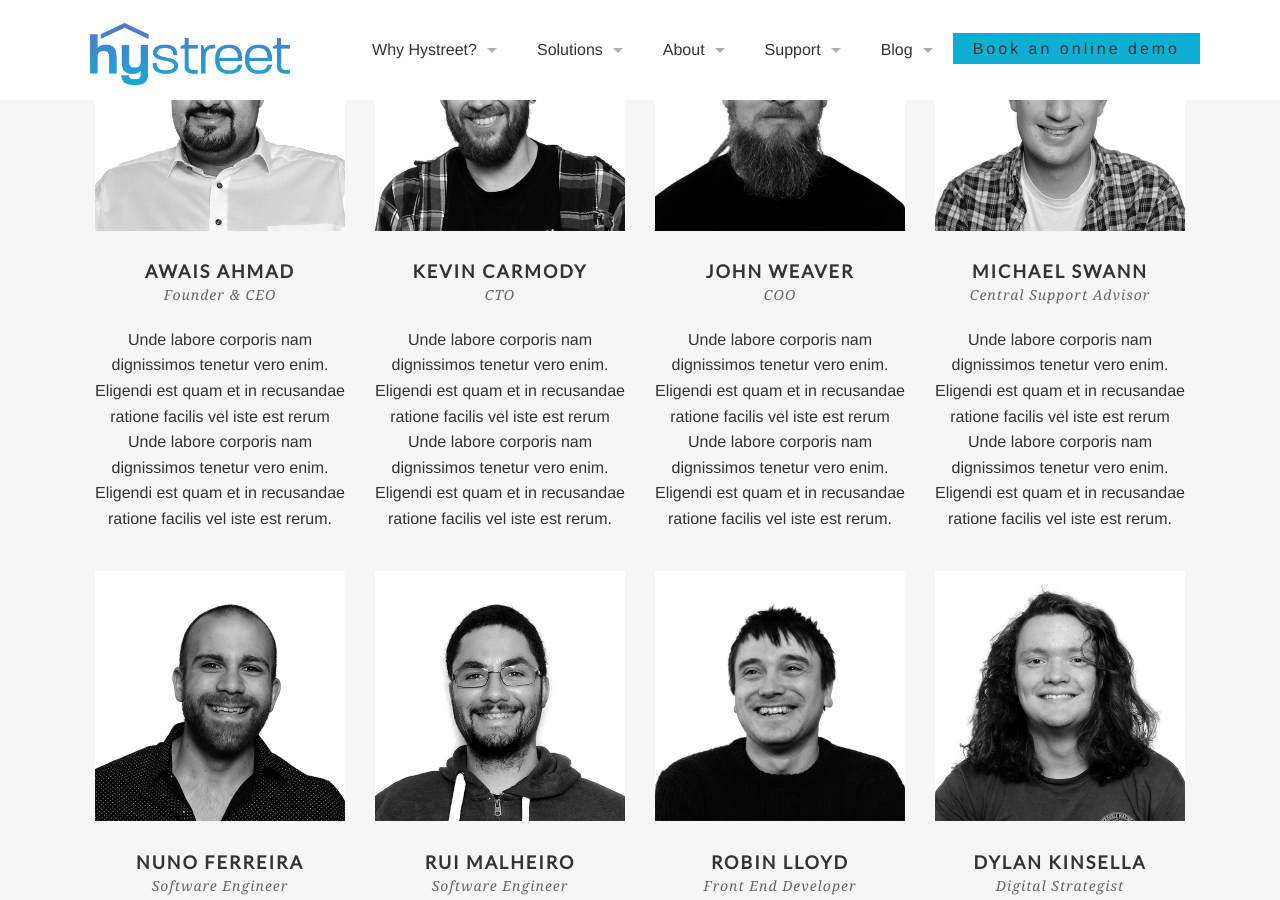
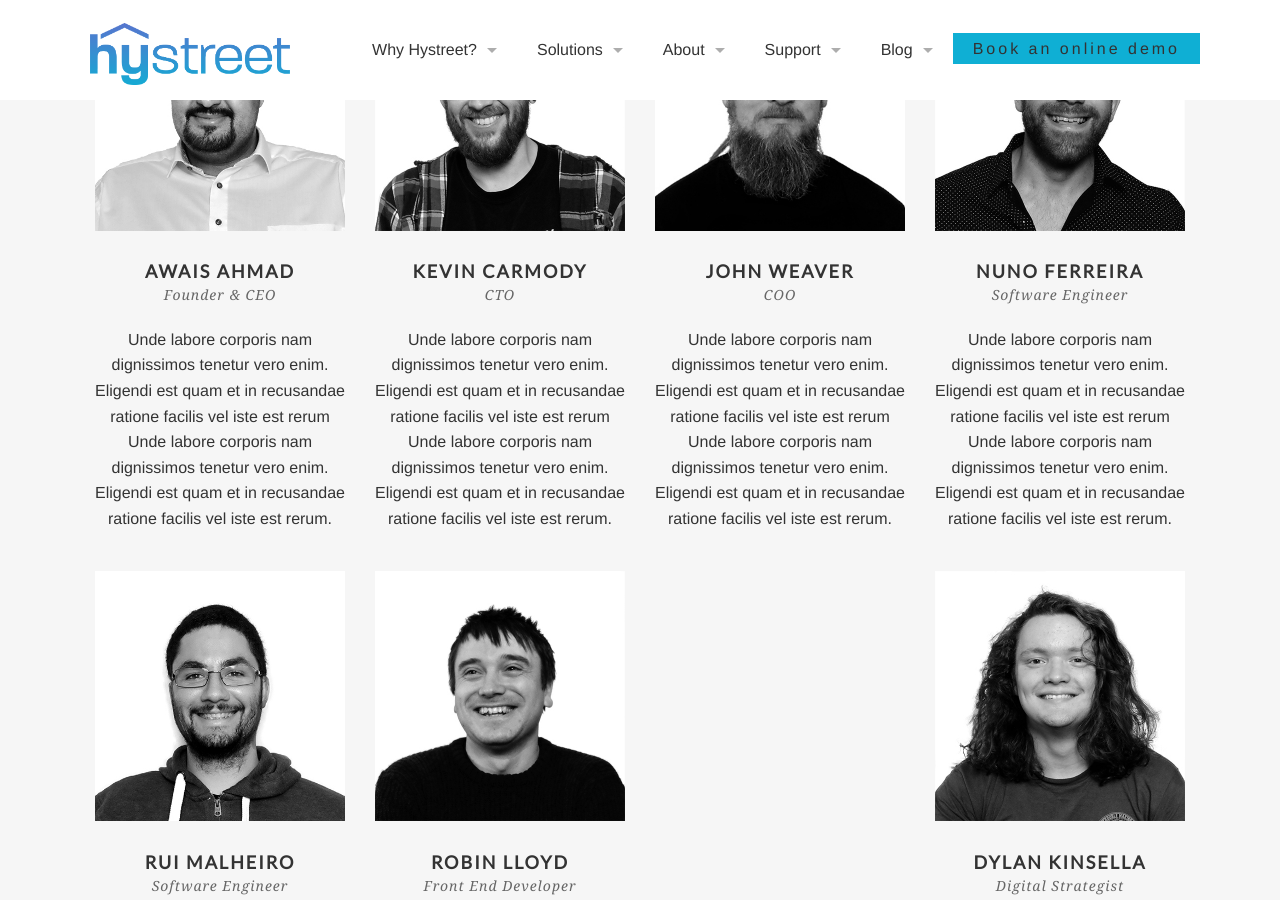
Before and after one commit to hystreet/hystreet.github.io, a Jekyll site: the page built from about-us/meet-the-team/index.html, in a window 1280 px wide and 900 px high, scrolled down 694 px. Built offline with Jekyll 4.4.1, drawn with Linux system fonts in a browser that asks for light colours; some web fonts are replaced.

Commit message:
Removing a team member

```diff
--- a/about-us/meet-the-team/index.html
+++ b/about-us/meet-the-team/index.html
@@ -27,11 +27,6 @@
   - image: John.jpg
     name: John Weaver
     position: COO
-    desc:
-      Unde labore corporis nam dignissimos tenetur vero enim. Eligendi est quam et in recusandae ratione facilis vel iste est rerum Unde labore corporis nam dignissimos tenetur vero enim. Eligendi est quam et in recusandae ratione facilis vel iste est rerum.
-  - image: Michael.jpg
-    name: Michael Swann
-    position: Central Support Advisor
     desc:
       Unde labore corporis nam dignissimos tenetur vero enim. Eligendi est quam et in recusandae ratione facilis vel iste est rerum Unde labore corporis nam dignissimos tenetur vero enim. Eligendi est quam et in recusandae ratione facilis vel iste est rerum.
   - image: Nuno.jpg
```
